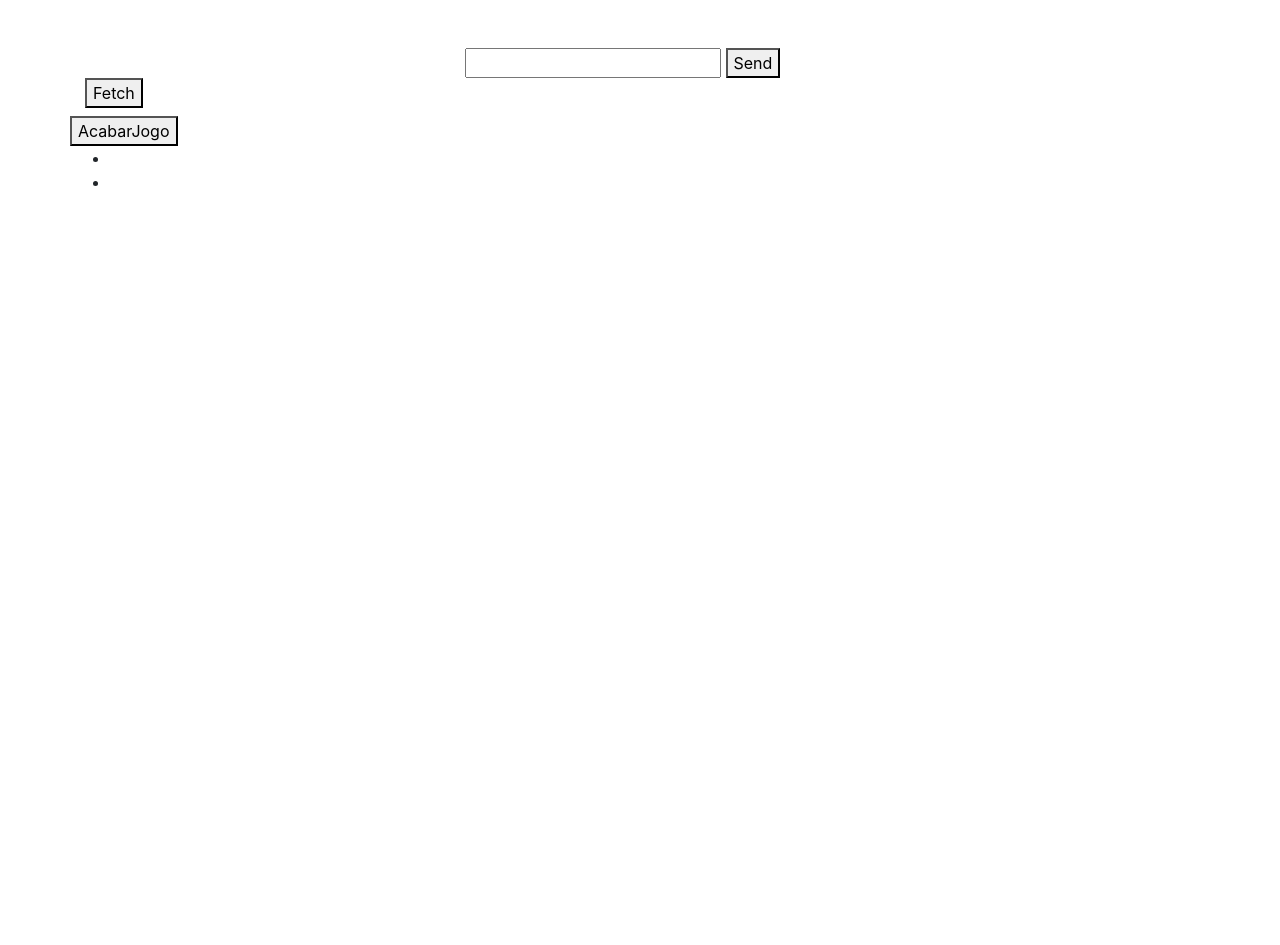
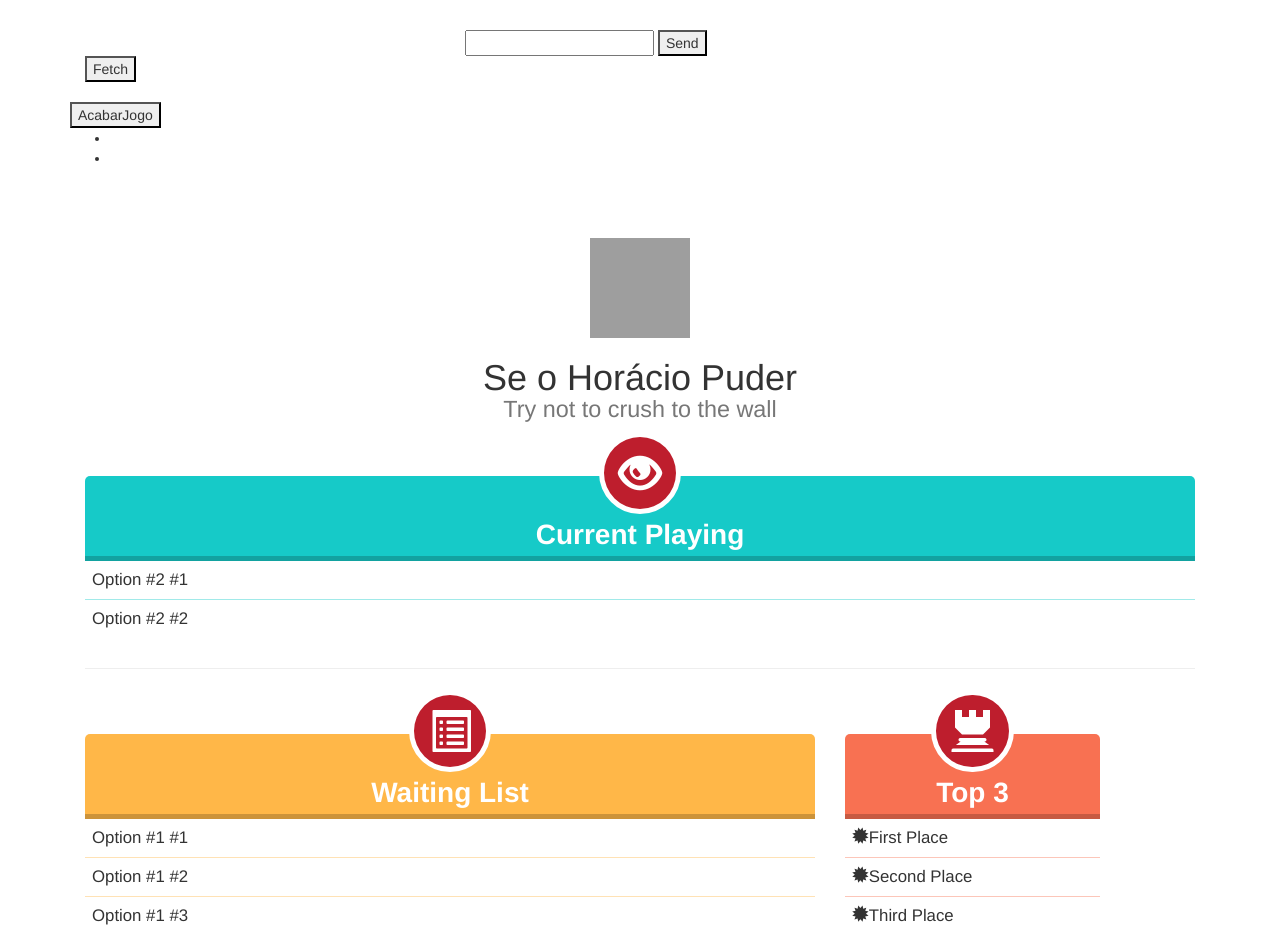
Before and after one commit to MangoBarros/ServerSeHoracio, a website: page public/index.html in a window 1280 px wide. Before the commit the page ends 800 px from the top, so only its background shows below. Drawn offline with nearby package versions, Linux system fonts and the light colour scheme; no server answers; grey boxes are pictures that could not be loaded.

Commit message:
Add new visual to the site

```diff
--- /dev/null
+++ b/public/assets/styles.css
@@ -0,0 +1,18 @@
+
+.col-list .col-head { color: white; border-bottom: thick solid rgba(0, 0, 0, 0.2); border-radius: 5px 5px 0 0; margin-top: 45px; }
+.col-list .col-head span { color: white; font-size: 3em; padding: 15px; border: thick solid white; border-radius: 50%; margin-top: -45px; background-color: #BE1E2D; }
+.col-list .col-head h2 { margin-top: 7px; margin-bottom: 5px; font-size: 2em; font-weight: 700; }
+.col-list .t1 .col-head { background-color: #FFB748; }
+.col-list .t2 .col-head { background-color: #16CAC8; }
+.col-list .t3 .col-head { background-color: #F87152; }
+.col-list .t1 li { border-bottom: 1px solid rgba(255, 183, 72, .4); }
+.col-list .t2 li { border-bottom: 1px solid rgba(22, 202, 200, .4); }
+.col-list .t3 li { border-bottom: 1px solid rgba(248, 113, 82, .4) }
+.col-list .t1 li:last-child,
+.col-list .t2 li:last-child,
+.col-list .t3 li:last-child { border-bottom: 0; }
+.col-list li p { cursor: pointer; font-size: 1.2em; padding: 7px; margin: 0; }
+.option span { color: rgba(162, 213, 0, 1); margin-left: 7px; margin-right: 7px;}
+.game-name small {
+    display: block;
+}
--- a/public/index.html
+++ b/public/index.html
@@ -12,6 +12,10 @@
         />
 
         <script src="https://cdnjs.cloudflare.com/ajax/libs/socket.io/2.0.0/socket.io.js"></script>
+        <link href="//maxcdn.bootstrapcdn.com/bootstrap/3.3.0/css/bootstrap.min.css" rel="stylesheet" id="bootstrap-css">
+        <link rel="stylesheet" type="text/css" href="assets/styles.css">
+        <script></script>
+
     </head>
     <body>
         <div class="container my-5">
@@ -47,9 +51,72 @@
                 <ul id="listaJ" class="listaJ"></ul>
             </div>
         </div>
+        <div class="col-md-12 text-center pt-5">
+            <img  src="https://image.flaticon.com/icons/png/128/10/10619.png" width="100" height="100">
+            <h1 class="game-name">
+                Se o Horácio Puder
+                <small>Try not to crush to the wall</small>
+            </h1>
+        </div>
+        <div class="container">
+            <div class="row col-list">
 
+                <div class="col-md-12 t2">
+                    <div class="col-head text-center">
+                        <span class="glyphicon glyphicon-eye-open" aria-hidden="true"></span>
+                        <h2>Current Playing</h2>
+                    </div>
+                    <ul class="list-unstyled">
+                     <li>
+                         <p>Option #2 #1</p>
+                     </li>
+                     <li>
+                         <p >Option #2 #2</p>
+                     </li>
+                    </ul>
+                </div>
+            </div>
+                <hr>
+                <div class="row col-list">
+                <div class="col-md-8 t1">
+                    <div class="col-head text-center">
+                        <span class="glyphicon glyphicon-list-alt" aria-hidden="true"></span>
+                        <h2>Waiting List</h2>
+                    </div>
+                    <ul class="list-unstyled">
+                     <li>
+                         <p>Option #1 #1</p>
+                     </li>
+                     <li>
+                         <p>Option #1 #2</p>
+                     </li>
+                     <li>
+                         <p>Option #1 #3</p>
+                     </li>
+                    </ul>
+                </div>
+                <div class="col-md-3 t3">
+                    <div class="col-head text-center">
+                        <span class="glyphicon glyphicon-tower" aria-hidden="true"></span>
+                        <h2>Top 3</h2>
+                    </div>
+                    <ul class="list-unstyled">
+                     <li>
+                         <p><span class="glyphicon glyphicon-certificate" aria-hidden="true"></span>First Place </p>
+                     </li>
+                     <li>
+                         <p><span class="glyphicon glyphicon-certificate" aria-hidden="true"></span>Second Place</p>
+                     </li>
+                     <li>
+                         <p><span class="glyphicon glyphicon-certificate" aria-hidden="true"></span>Third Place</p>
+                     </li>
+                    </ul>
+                </div>
+            </div>
+        </div>
+        </div>
         <!-- Scripts-->
-        <script src="/lista.js"></script>
+        <script src="assets/lista.js"></script>
         <script
             src="https://code.jquery.com/jquery-3.4.1.slim.min.js"
             integrity="sha384-J6qa4849blE2+poT4WnyKhv5vZF5SrPo0iEjwBvKU7imGFAV0wwj1yYfoRSJoZ+n"
```
Also changed, not shown: public/assets/lista.js (renamed from public/lista.js), public/styles.css (deleted).
